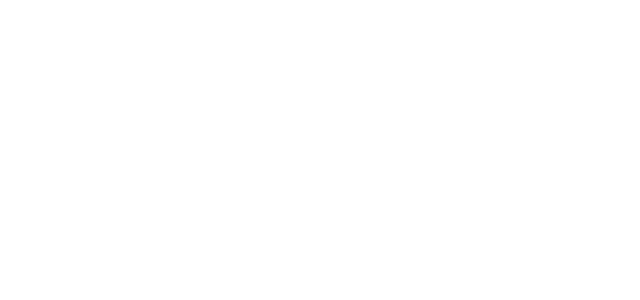
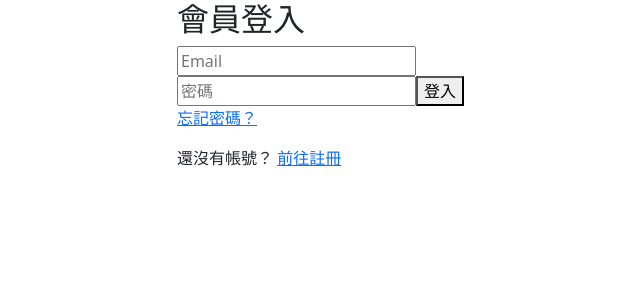
Before and after one commit to ethon92/restaurant-vue, a Vue app: page /login in a window 1280 px wide. Before the commit this address had no page. Shown: the top 300 px of the page, without its empty margins (263-903 px from the left). Built offline with nearby package versions, Linux system fonts and the light colour scheme.

Commit message:
feat: 加入會員功能基本頁面及路由

```diff
--- a/src/router/index.js
+++ b/src/router/index.js
@@ -1,13 +1,33 @@
-import Home from '@/views/Home.vue'
-import { createRouter, createWebHistory } from 'vue-router'
+import Home from "@/views/Home.vue";
+import { createRouter, createWebHistory } from "vue-router";
+import Login from "@/views/auth/Login.vue";
+import Register from "@/views/auth/Register.vue";
+import ForgotPassword from "@/views/auth/ForgotPassword.vue";
+import Profile from "@/views/auth/Profile.vue";
+import VerifyIdentity from "@/views/auth/VerifyIdentity.vue";
+import ResetPassword from "@/views/auth/ResetPassword.vue";
+
+const routes = [
+  { path: "/", component: Home, name: "home" },
+  { path: "/login", component: Login, name: "login" },
+  { path: "/register", component: Register, name: "register" },
+  {
+    path: "/forgot-password",
+    component: ForgotPassword,
+    name: "forgot-password",
+  },
+  { path: "/profile", component: Profile, name: "profile" },
+  {
+    path: "/verify-identity",
+    component: VerifyIdentity,
+    name: "verify-identity",
+  },
+  { path: "/reset-password", component: ResetPassword, name: "reset-password" },
+];
 
 const router = createRouter({
   history: createWebHistory(),
-  routes: [{
-    path: '/',
-    component: Home,
-    name: 'home'
-  }],
-})
+  routes,
+});
 
-export default router
+export default router;
--- /dev/null
+++ b/src/views/auth/ForgotPassword.vue
@@ -0,0 +1,34 @@
+<template>
+  <div class="auth-container">
+    <h2>忘記密碼</h2>
+
+    <form @submit.prevent="goVerify">
+      <input
+        v-model="email"
+        type="email"
+        placeholder="請輸入註冊 Email"
+        required
+      />
+      <button type="submit">下一步</button>
+    </form>
+
+    <p>
+      <router-link to="/login">回登入</router-link>
+    </p>
+  </div>
+</template>
+
+<script setup>
+import { ref } from 'vue'
+import { useRouter } from 'vue-router'
+
+const email = ref('')
+const router = useRouter()
+
+const goVerify = () => {
+  router.push({
+    path: '/verify-identity',
+    query: { email: email.value }
+  })
+}
+</script>
--- /dev/null
+++ b/src/views/auth/Login.vue
@@ -0,0 +1,45 @@
+<template>
+  <div class="auth-container">
+    <h2>會員登入</h2>
+
+    <form @submit.prevent="login">
+      <input v-model="email" type="email" placeholder="Email" required />
+      <input v-model="password" type="password" placeholder="密碼" required />
+
+      <button type="submit">登入</button>
+    </form>
+
+    <p>
+      <router-link to="/forgot-password">忘記密碼？</router-link>
+    </p>
+    <p>
+      還沒有帳號？
+      <router-link to="/register">前往註冊</router-link>
+    </p>
+  </div>
+</template>
+
+<script setup>
+import { ref } from 'vue'
+// import { login as loginAPI } from '@/services/auth'
+
+const email = ref('')
+const password = ref('')
+
+const login = async () => {
+  try {
+    console.log('登入資料', email.value, password.value)
+    // await loginAPI(email.value, password.value)
+    alert('登入成功（模擬）')
+  } catch (error) {
+    alert('登入失敗')
+  }
+}
+</script>
+
+<style scoped>
+.auth-container {
+  max-width: 400px;
+  margin: auto;
+}
+</style>
--- /dev/null
+++ b/src/views/auth/Profile.vue
@@ -0,0 +1,25 @@
+<template>
+  <div class="profile-container">
+    <h2>會員資料</h2>
+
+    <p><strong>Email：</strong>{{ user.email }}</p>
+    <p><strong>角色：</strong>{{ user.role }}</p>
+
+    <button @click="logout">登出</button>
+  </div>
+</template>
+
+<script setup>
+import { ref } from 'vue'
+// import { logout as logoutAPI } from '@/services/auth'
+
+const user = ref({
+  email: 'test@example.com',
+  role: 'user'
+})
+
+const logout = () => {
+  console.log('登出')
+  alert('已登出（模擬）')
+}
+</script>
--- /dev/null
+++ b/src/views/auth/Register.vue
@@ -0,0 +1,44 @@
+<template>
+  <div class="auth-container">
+    <h2>會員註冊</h2>
+<form @submit.prevent="register"></form>
+    <form @submit.prevent="register">
+      <input v-model="email" type="email" placeholder="Email" required />
+      <input v-model="password" type="password" placeholder="密碼" required />
+      <input v-model="confirmPassword" type="password" placeholder="確認密碼" required />
+      <input v-model="birthday" type="date" required/>
+
+      <button type="submit">註冊</button>
+    </form>
+
+    <p>
+      已經有帳號？
+      <router-link to="/login">回登入</router-link>
+    </p>
+  </div>
+</template>
+
+<script setup>
+import { ref } from 'vue'
+// import { register as registerAPI } from '@/services/auth'
+
+const email = ref('')
+const password = ref('')
+const confirmPassword = ref('')
+const birthday = ref('')
+
+const register = async () => {
+  if (password.value !== confirmPassword.value) {
+    alert('密碼不一致')
+    return
+  }
+
+  try {
+    console.log('註冊資料', email.value, password.value)
+    // await registerAPI(...)
+    alert('註冊成功（模擬）')
+  } catch (error) {
+    alert('註冊失敗')
+  }
+}
+</script>
--- /dev/null
+++ b/src/views/auth/ResetPassword.vue
@@ -0,0 +1,47 @@
+<template>
+  <div class="auth-container">
+    <h2>重設密碼</h2>
+
+    <form @submit.prevent="resetPassword">
+      <input
+        v-model="password"
+        type="password"
+        placeholder="新密碼"
+        required
+      />
+      <input
+        v-model="confirmPassword"
+        type="password"
+        placeholder="確認新密碼"
+        required
+      />
+
+      <button type="submit">確認修改</button>
+    </form>
+  </div>
+</template>
+
+<script setup>
+import { ref } from 'vue'
+import { useRoute, useRouter } from 'vue-router'
+
+const route = useRoute()
+const router = useRouter()
+
+const email = route.query.email
+const password = ref('')
+const confirmPassword = ref('')
+
+const resetPassword = () => {
+  if (password.value !== confirmPassword.value) {
+    alert('密碼不一致')
+    return
+  }
+
+  // 之後要呼叫後端更新密碼
+  console.log(email, password.value)
+
+  alert('密碼已更新')
+  router.push('/login')
+}
+</script>
--- /dev/null
+++ b/src/views/auth/VerifyIdentity.vue
@@ -0,0 +1,36 @@
+<template>
+  <div class="auth-container">
+    <h2>身分驗證</h2>
+
+    <form @submit.prevent="verify">
+      <input type="email" :value="email" disabled />
+
+      <input
+        v-model="birthday" type="date" required/>
+
+      <button type="submit">驗證</button>
+    </form>
+  </div>
+</template>
+
+<script setup>
+import { ref } from 'vue'
+import { useRoute, useRouter } from 'vue-router'
+
+const route = useRoute()
+const router = useRouter()
+
+const email = route.query.email
+const birthday = ref('')
+
+const verify = async () => {
+  // 這裡之後要接後端 API
+  console.log(email, birthday.value)
+
+  // 假設驗證成功
+  router.push({
+    path: '/reset-password',
+    query: { email }
+  })
+}
+</script>
```
